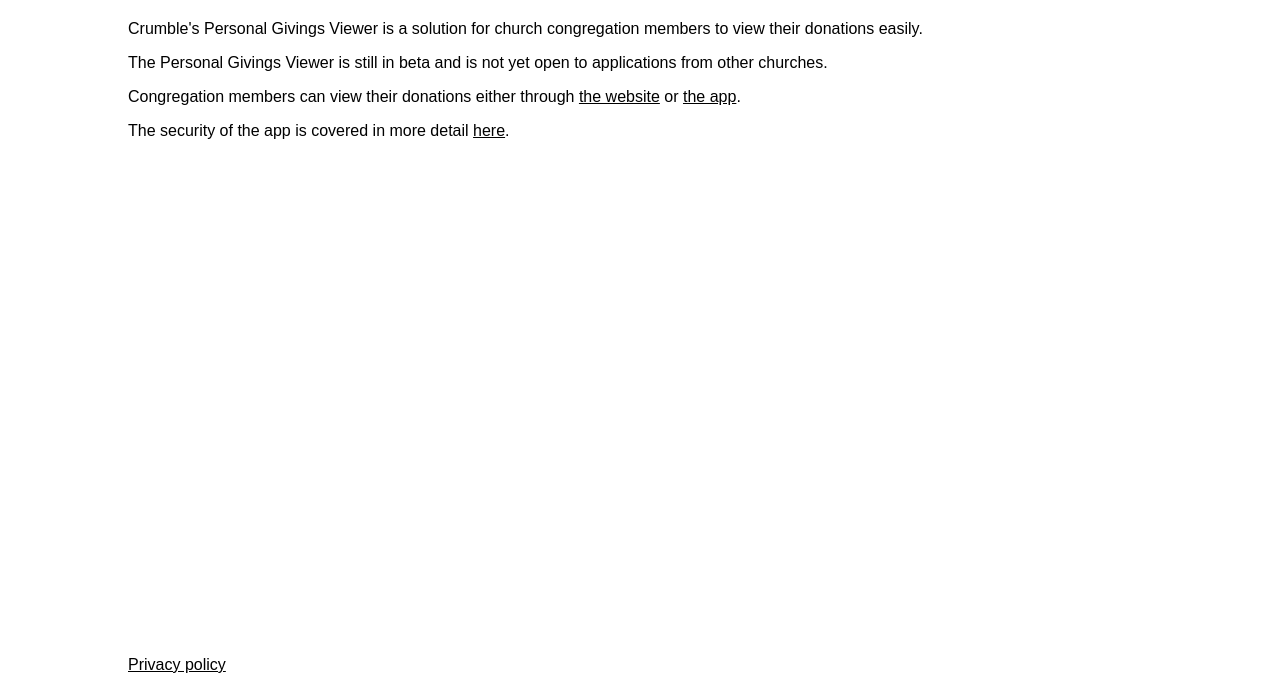
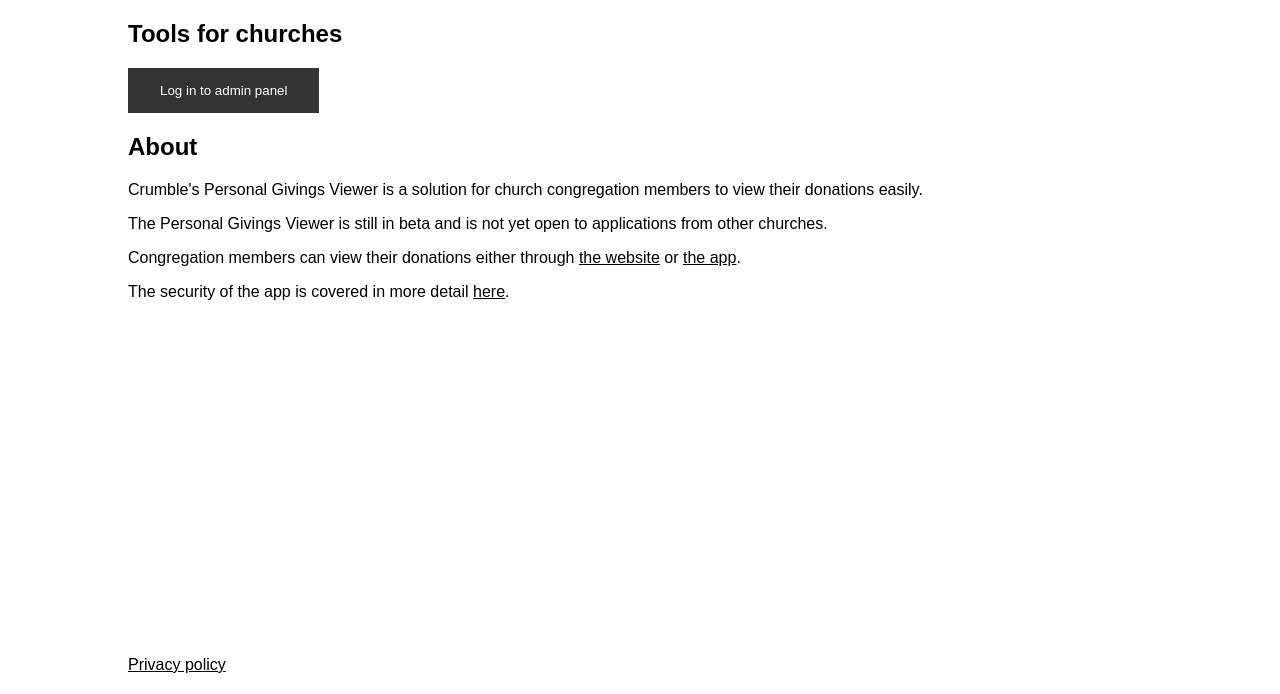
Before and after one commit to CrumbleTechnologies/CrumbleTechnologies.github.io, a plain HTML site: page products/pgv/index.html in a window 1280 px wide. Shown: the part 106-800 px from the top of the page. Drawn offline with Linux system fonts and the light colour scheme; a web font is replaced by a local one.

Commit message:
added button for PGV admin panel

```diff
--- a/css/all.css
+++ b/css/all.css
@@ -66,3 +66,13 @@ footer {
     bottom: 0;
     margin-bottom: 2.5vh;
 }
+
+button {
+    background-color: #333333;
+    border: none;
+    color: white;
+    padding: 15px 32px;
+    text-align: center;
+    cursor: pointer;
+    font-family: "Recursive", sans-serif;
+}
--- a/products/pgv/index.html
+++ b/products/pgv/index.html
@@ -22,14 +22,21 @@
 
     <div id="main_container">
         <h1><u><b>Personal Givings Viewer</b></u></h1>
-        <p>Crumble's Personal Givings Viewer is a solution for church congregation members to view their donations easily.</p>
-        <!-- <h3>Churches:</h3>
+        <div id="tools-for-churches-div">
+            <h2>Tools for churches</h2>
+            <button onclick="window.location.href = 'https://personalgivingsviewer.crumble-technologies.co.uk/admin-login.html'">Log in to admin panel</button>
+        </div>
+        <div id="about-div">
+            <h2>About</h2>
+            <p>Crumble's Personal Givings Viewer is a solution for church congregation members to view their donations easily.</p>
+            <!-- <h3>Churches:</h3>
         <ul>
             <li></li>
         </ul> -->
-        <p>The Personal Givings Viewer is still in beta and is not yet open to applications from other churches.</p>
-        <p>Congregation members can view their donations either through <a href="./website.html">the website</a> or <a href="./app.html">the app</a>.</p>
-        <p>The security of the app is covered in more detail <a href="./security.html">here</a>.</p>
+            <p>The Personal Givings Viewer is still in beta and is not yet open to applications from other churches.</p>
+            <p>Congregation members can view their donations either through <a href="./website.html">the website</a> or <a href="./app.html">the app</a>.</p>
+            <p>The security of the app is covered in more detail <a href="./security.html">here</a>.</p>
+        </div>
     </div>
 
 </body>
```
Also changed, not shown: products/pgv/website.html (+1 -1 lines).
